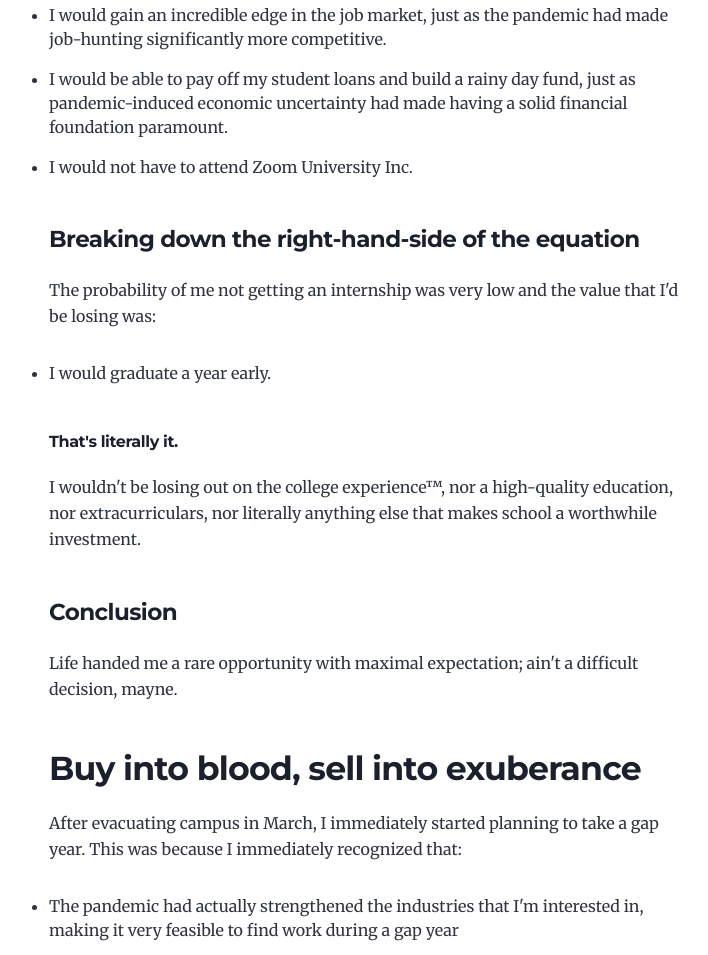
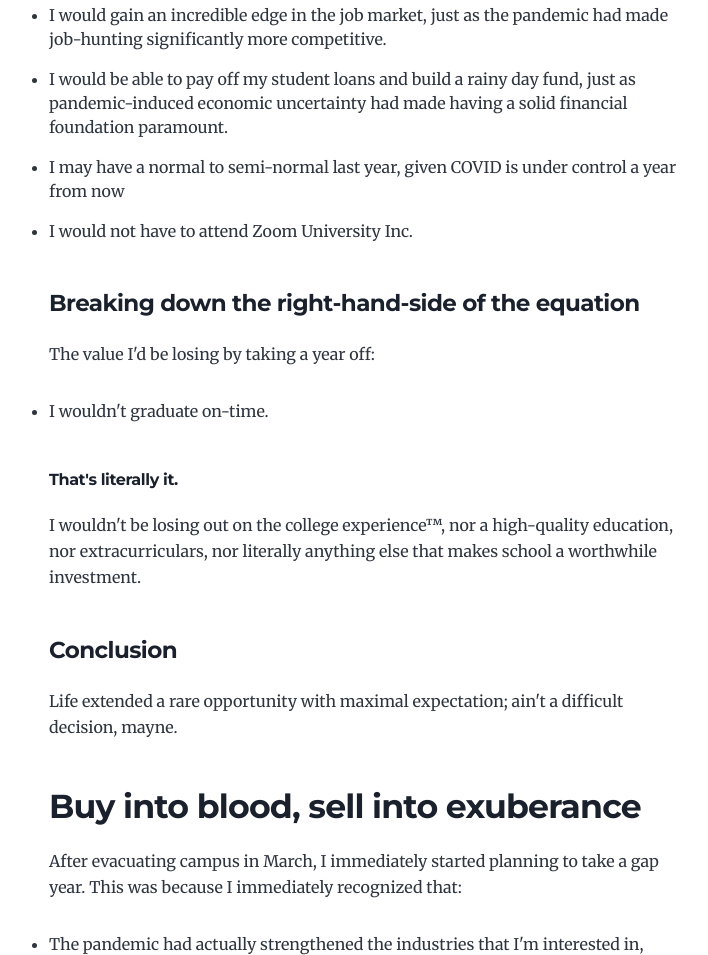
Before and after one commit to jnmugerwa/jnmugerwa.github.io, a Gatsby site: page /bet-maker/ in a window 1280 px wide. Shown: the part 1724-2679 px from the top of the page, without its empty margins (275-983 px from the left). Built offline with nearby package versions, Linux system fonts and the light colour scheme; Gatsby itself is replaced by a stand-in of ours.

Commit message:
Blog edits.

```diff
--- a/content/blog/bet-maker/index.md
+++ b/content/blog/bet-maker/index.md
@@ -30,18 +30,19 @@ The probability of me getting internships was unusually high because of the unhe
 
 - I would gain an incredible edge in the job market, just as the pandemic had made job-hunting significantly more competitive.
 - I would be able to pay off my student loans and build a rainy day fund, just as pandemic-induced economic uncertainty had made having a solid financial foundation paramount.
+- I may have a normal to semi-normal last year, given COVID is under control a year from now
 - I would not have to attend Zoom University Inc.
 
 #### Breaking down the right-hand-side of the equation
-The probability of me not getting an internship was very low and the value that I'd be losing was:
-- I would graduate a year early.
+The value I'd be losing by taking a year off:
+- I wouldn't graduate on-time.
 
 ###### That's literally it.
 
 I wouldn't be losing out on the college experience™, nor a high-quality education, nor extracurriculars, nor literally anything else that makes school a worthwhile investment.
 
 #### Conclusion
-Life handed me a rare opportunity with maximal expectation; ain't a difficult decision, mayne.
+Life extended a rare opportunity with maximal expectation; ain't a difficult decision, mayne.
 
 ## Buy into blood, sell into exuberance
 After evacuating campus in March, I immediately started planning to take a gap year. This was because I immediately recognized that:
@@ -52,7 +53,7 @@ After evacuating campus in March, I immediately started planning to take a gap y
 This reasoning is similar to why times of chaos tend to reveal extraordinary opportunities in the financial markets.
 
 ## When fortune is in your favor, place bets more aggressively
-In trading, the strength of a strategy changes over time. This is why traders are always staring at 30 fucking monitors: they're processing information in order to update their view on how strong their strategies are. And when they discern their strategies are in a stronger position, they deploy more capital.
+In trading, the strength of a strategy changes over time. This is why traders are always staring at 30 fucking monitors: they're processing information in order to update their view on how strong their strategies are. And when they discern their strategies are in a stronger position, they deploy more capital (at least you Kelly Criterion mfs do).
 
 This thinking underlies one of my motivations for taking four internships in a row rather than one, two or three. When I was applying, I had spent ~10 hours a day studying algorithms for the previous 3 months. This meant that, at that moment, the probability of me passing any technical interview was near its global maximum; "fortune was in my favor". And so I applied to every interesting/difficult-to-get-into company I could think of and ended up getting offers with a +90% success rate.
 
```
